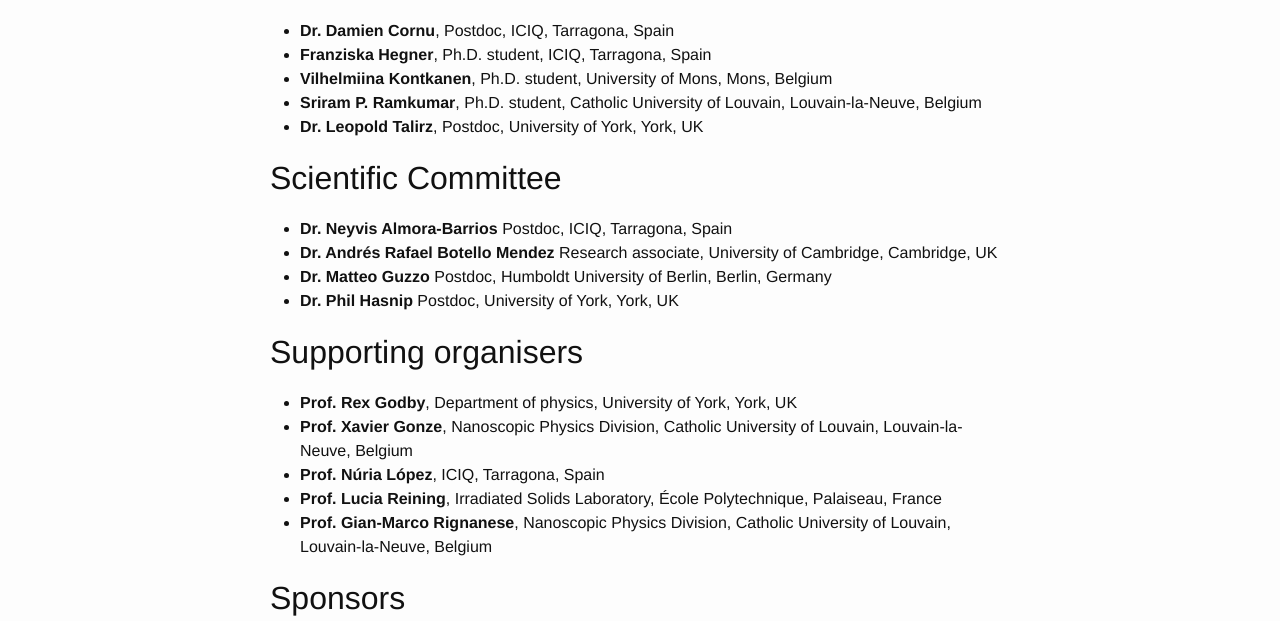
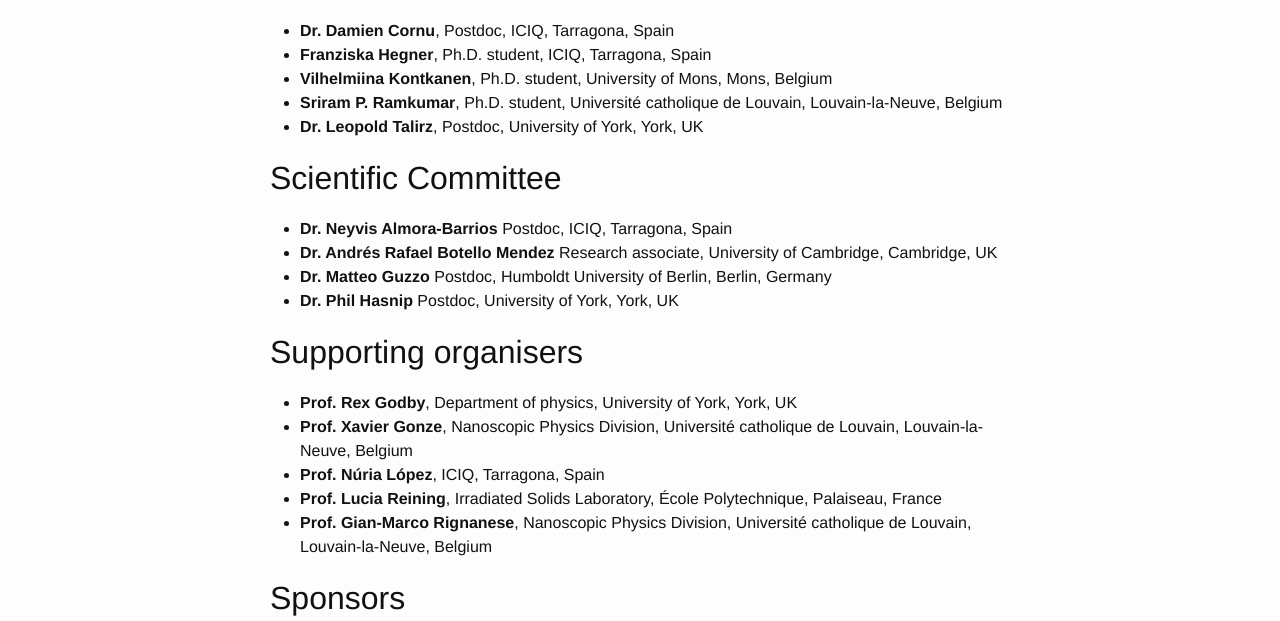
Before and after one commit to yrm2017/yrm2017.github.io, a Jekyll site: the page built from organisation.md, in a window 1280 px wide. Shown: the part 214-835 px from the top of the page. Built offline with Jekyll 4.4.1, drawn with Linux system fonts in a browser that asks for light colours.

Commit message:
Update organisation.md

```diff
--- a/organisation.md
+++ b/organisation.md
@@ -11,7 +11,7 @@
 * **Dr. Damien Cornu**, Postdoc, ICIQ, Tarragona, Spain
 * **Franziska Hegner**, Ph.D. student, ICIQ, Tarragona, Spain
 * **Vilhelmiina Kontkanen**, Ph.D. student, University of Mons, Mons, Belgium
-* **Sriram P. Ramkumar**, Ph.D. student, Catholic University of Louvain, Louvain-la-Neuve, Belgium
+* **Sriram P. Ramkumar**, Ph.D. student, Université catholique de Louvain, Louvain-la-Neuve, Belgium
 * **Dr. Leopold Talirz**, Postdoc, University of York, York, UK
 
 ## Scientific Committee
@@ -35,10 +35,10 @@
 <b></b>
 
 * **Prof. Rex Godby**, Department of physics, University of York, York, UK
-* **Prof. Xavier Gonze**, Nanoscopic Physics Division, Catholic University of Louvain, Louvain-la-Neuve, Belgium
+* **Prof. Xavier Gonze**, Nanoscopic Physics Division, Université catholique de Louvain, Louvain-la-Neuve, Belgium
 * **Prof. Núria López**, ICIQ, Tarragona, Spain
 * **Prof. Lucia Reining**, Irradiated Solids Laboratory, École Polytechnique, Palaiseau, France
-* **Prof. Gian-Marco Rignanese**, Nanoscopic Physics Division, Catholic University of Louvain, Louvain-la-Neuve, Belgium
+* **Prof. Gian-Marco Rignanese**, Nanoscopic Physics Division, Université catholique de Louvain, Louvain-la-Neuve, Belgium
 
 ## Sponsors
 
```
